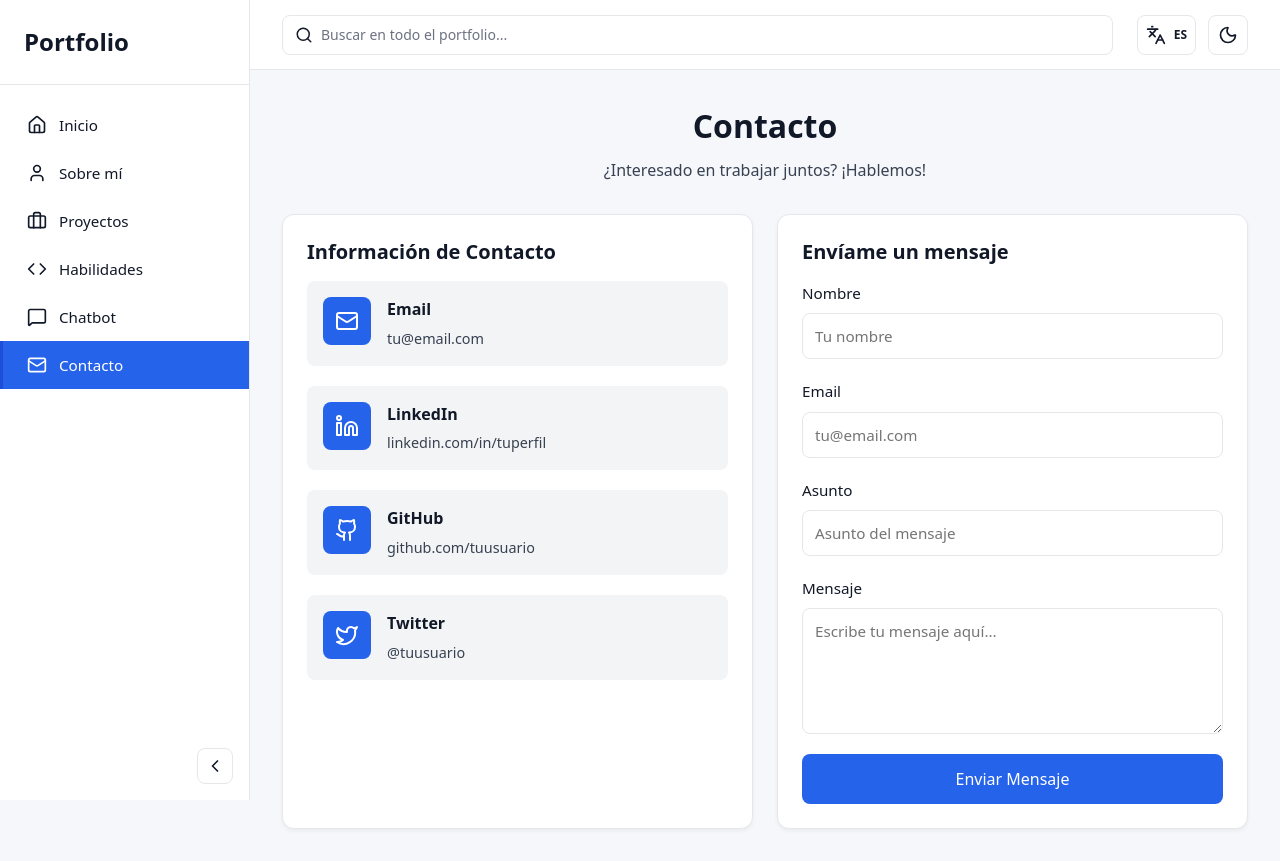
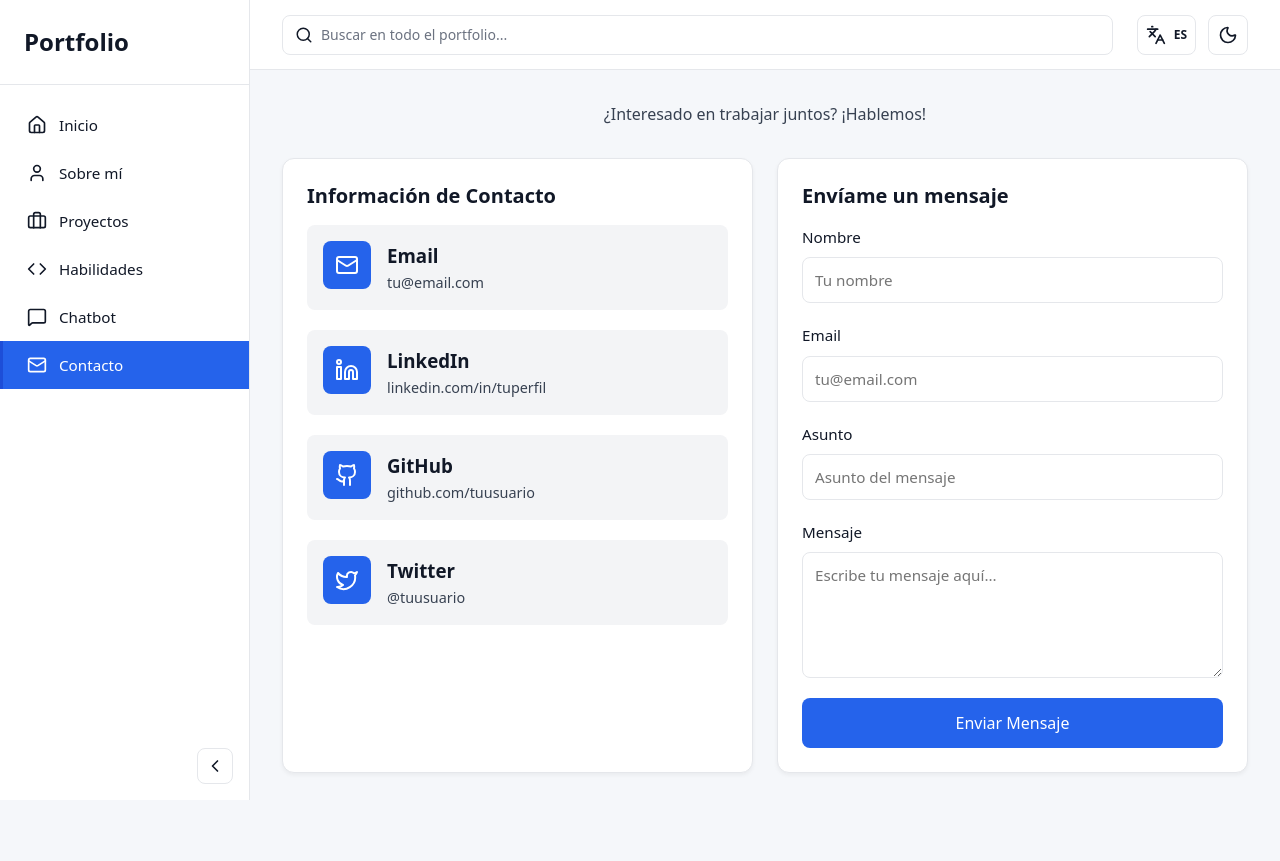
Before and after one commit to xabware/portfolio, a React (Vite) app: page / in a window 1280 px wide. Both pictures are taken after a click on the button "Contacto". After the commit the page ends 805 px from the top, so only its background shows below. Built offline with nearby package versions, Linux system fonts and the light colour scheme.

Commit message:
detalles de accesibilidad

```diff
--- a/src/components/Card.tsx
+++ b/src/components/Card.tsx
@@ -11,7 +11,7 @@ interface CardProps {
 const Card = memo(({ title, children, className = '' }: CardProps) => {
   return (
     <div className={`card ${className}`}>
-      {title && <h3 className="card-title">{title}</h3>}
+      {title && <h2 className="card-title">{title}</h2>}
       <div className="card-content">{children}</div>
     </div>
   );
--- a/src/components/sections/About.tsx
+++ b/src/components/sections/About.tsx
@@ -25,7 +25,7 @@ const About = memo(() => {
             <div className="timeline-item">
               <div className="timeline-dot"></div>
               <div className="timeline-content">
-                <h4>{t.seniorFullStack}</h4>
+                <h3>{t.seniorFullStack}</h3>
                 <p className="timeline-company">{t.techCompany}</p>
                 <p>
                   {t.seniorDescription}
@@ -35,7 +35,7 @@ const About = memo(() => {
             <div className="timeline-item">
               <div className="timeline-dot"></div>
               <div className="timeline-content">
-                <h4>{t.fullStackDeveloper}</h4>
+                <h3>{t.fullStackDeveloper}</h3>
                 <p className="timeline-company">{t.startupTech}</p>
                 <p>
                   {t.fullStackDescription}
@@ -45,7 +45,7 @@ const About = memo(() => {
             <div className="timeline-item">
               <div className="timeline-dot"></div>
               <div className="timeline-content">
-                <h4>{t.juniorDeveloper}</h4>
+                <h3>{t.juniorDeveloper}</h3>
                 <p className="timeline-company">{t.softwareAgency}</p>
                 <p>
                   {t.juniorDescription}
@@ -58,7 +58,7 @@ const About = memo(() => {
 
       <Card title={t.education}>
         <div className="education-item">
-          <h4>{t.degree}</h4>
+          <h3>{t.degree}</h3>
           <p className="education-institution">{t.university}</p>
           <p>{t.degreeDescription}</p>
         </div>
--- a/src/components/sections/Contact.tsx
+++ b/src/components/sections/Contact.tsx
@@ -82,8 +82,7 @@ const Contact = memo(() => {
   return (
     <div className="section-content">
       <div className="contact-header">
-        <h2>{t.contactTitle}</h2>
-        <p>{t.contactSubtitle}</p>
+        <p className="section-subtitle">{t.contactSubtitle}</p>
       </div>
 
       <div className="contact-grid">
@@ -103,7 +102,7 @@ const Contact = memo(() => {
                     <Icon size={24} />
                   </div>
                   <div className="contact-details">
-                    <h4>{method.title}</h4>
+                    <h3>{method.title}</h3>
                     <p>{method.value}</p>
                   </div>
                 </a>
--- a/src/components/sections/Projects.tsx
+++ b/src/components/sections/Projects.tsx
@@ -47,14 +47,13 @@ const Projects = memo(() => {
   return (
     <div className="section-content">
       <div className="projects-header">
-        <h2>{t.myProjects}</h2>
-        <p>{t.projectsSubtitle}</p>
+        <p className="section-subtitle">{t.projectsSubtitle}</p>
       </div>
 
       <div className="projects-grid">
         {projects.map((project) => (
           <Card key={project.id} className="project-card">
-            <h3 className="project-title">{project.title}</h3>
+            <h2 className="project-title">{project.title}</h2>
             <p className="project-description">{project.description}</p>
             <div className="project-tech">
               {project.tech.map((tech, index) => (
--- a/src/components/sections/Skills.tsx
+++ b/src/components/sections/Skills.tsx
@@ -63,8 +63,7 @@ const Skills = memo(() => {
   return (
     <div className="section-content">
       <div className="skills-header">
-        <h2>{t.technicalSkills}</h2>
-        <p>{t.skillsSubtitle}</p>
+        <p className="section-subtitle">{t.skillsSubtitle}</p>
       </div>
 
       <div className="skills-grid">
```
